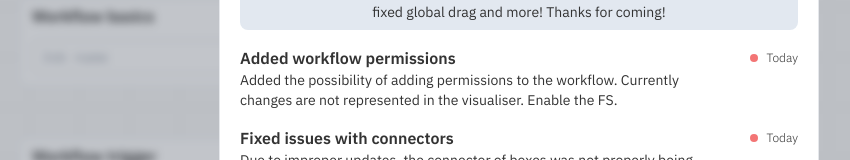
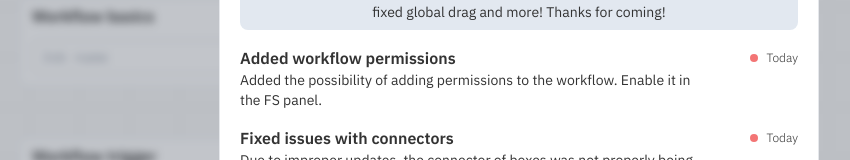
Before and after one commit to mikededo/squared-ci, a React (Vite) app: page / in a window 1280 px wide. Shown: the part 143-303 px from the top of the page, without its empty margins (121-971 px from the left). Built offline with nearby package versions, Linux system fonts and the light colour scheme.

Commit message:
fix: ensure all fs are stored in LS

```diff
--- a/src/components/news/news.tsx
+++ b/src/components/news/news.tsx
@@ -11,7 +11,7 @@ const NewsList: NewItem[] = [
   {
     title: 'Added workflow permissions',
     description:
-      'Added the possibility of adding permissions to the workflow. Currently changes are not represented in the visualiser. Enable the FS.',
+      'Added the possibility of adding permissions to the workflow. Enable it in the FS panel.',
     date: new Date('2023-08-02'),
   },
   {
--- a/src/stores/global-state/feature-switches.ts
+++ b/src/stores/global-state/feature-switches.ts
@@ -16,7 +16,12 @@ export type FeatureSwitchesStore = FeatureSwitchesState &
   ExtraFeatureSwitchesState &
   FeatureSwitchesActions;
 
-const FSKeys = new Set<FeatureSwitches>(['fsGlobalDrag', 'fsDarkTheme']);
+const FSKeys = new Set<FeatureSwitches>([
+  'fsGlobalDrag',
+  'fsDarkTheme',
+  'fsCopyAction',
+  'fsWorkflowPermissions',
+]);
 const saveFSStateToLocalStorage = (
   updated: FeatureSwitches,
   state: FeatureSwitchesState
```
